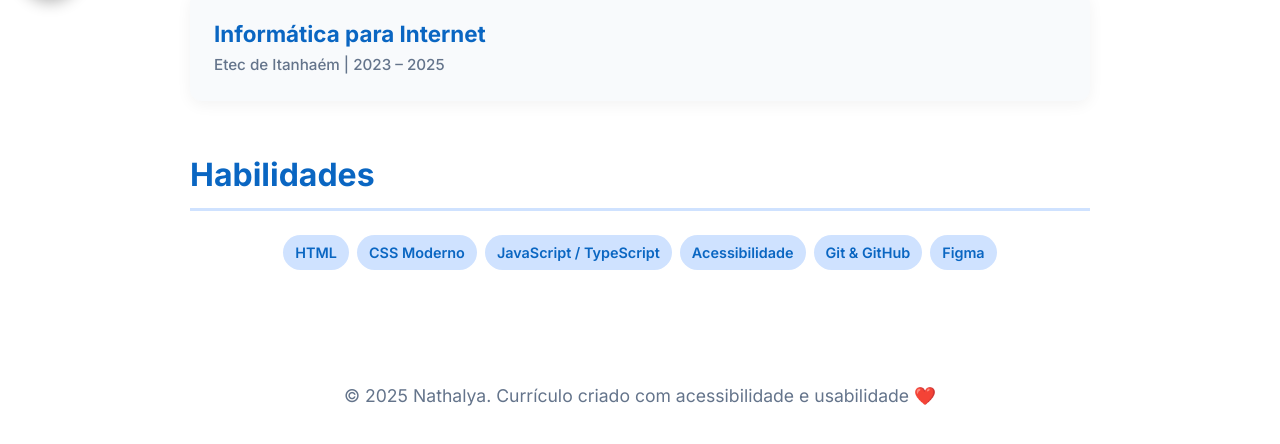
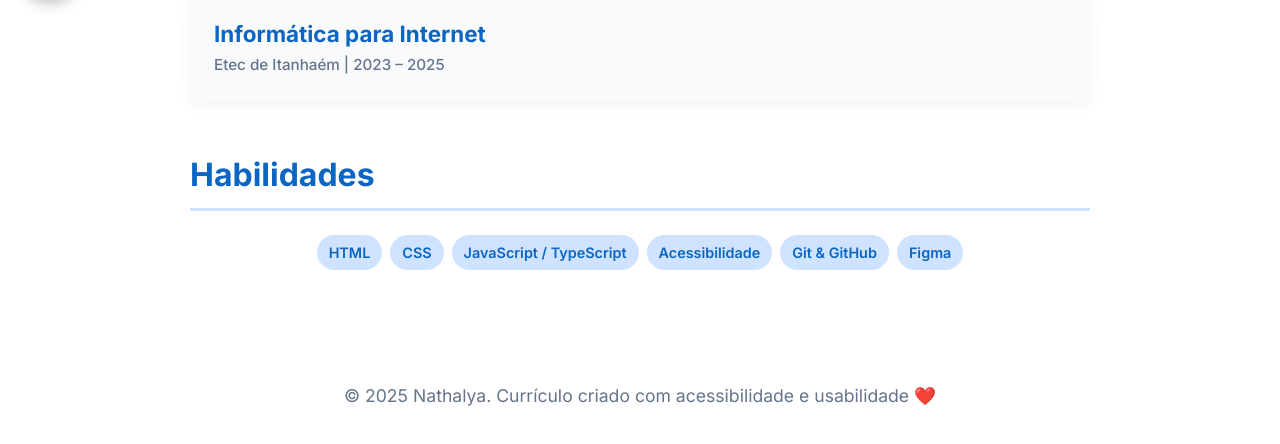
Before and after one commit to NathyKat/meu-curriculo, a plain HTML site: page index.html in a window 1280 px wide. Shown: the part 782-1226 px from the top of the page. Drawn offline with Linux system fonts and the light colour scheme.

Commit message:
Update index.html

```diff
--- a/index.html
+++ b/index.html
@@ -185,7 +185,7 @@
       <h2 id="habilidades">Habilidades</h2>
       <div class="tags">
         <span class="tag">HTML</span>
-        <span class="tag">CSS Moderno</span>
+        <span class="tag">CSS</span>
         <span class="tag">JavaScript / TypeScript</span>
         <span class="tag">Acessibilidade</span>
         <span class="tag">Git & GitHub</span>
```
